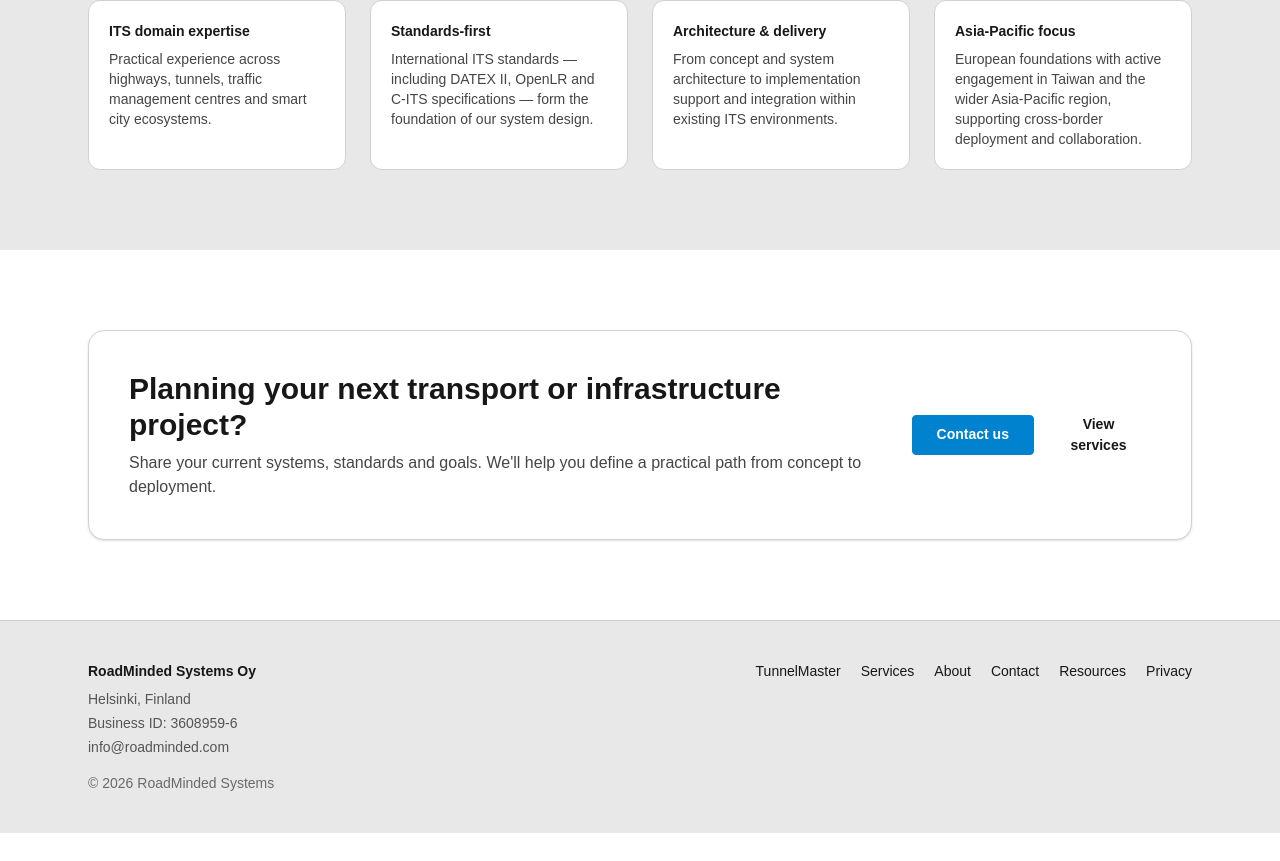
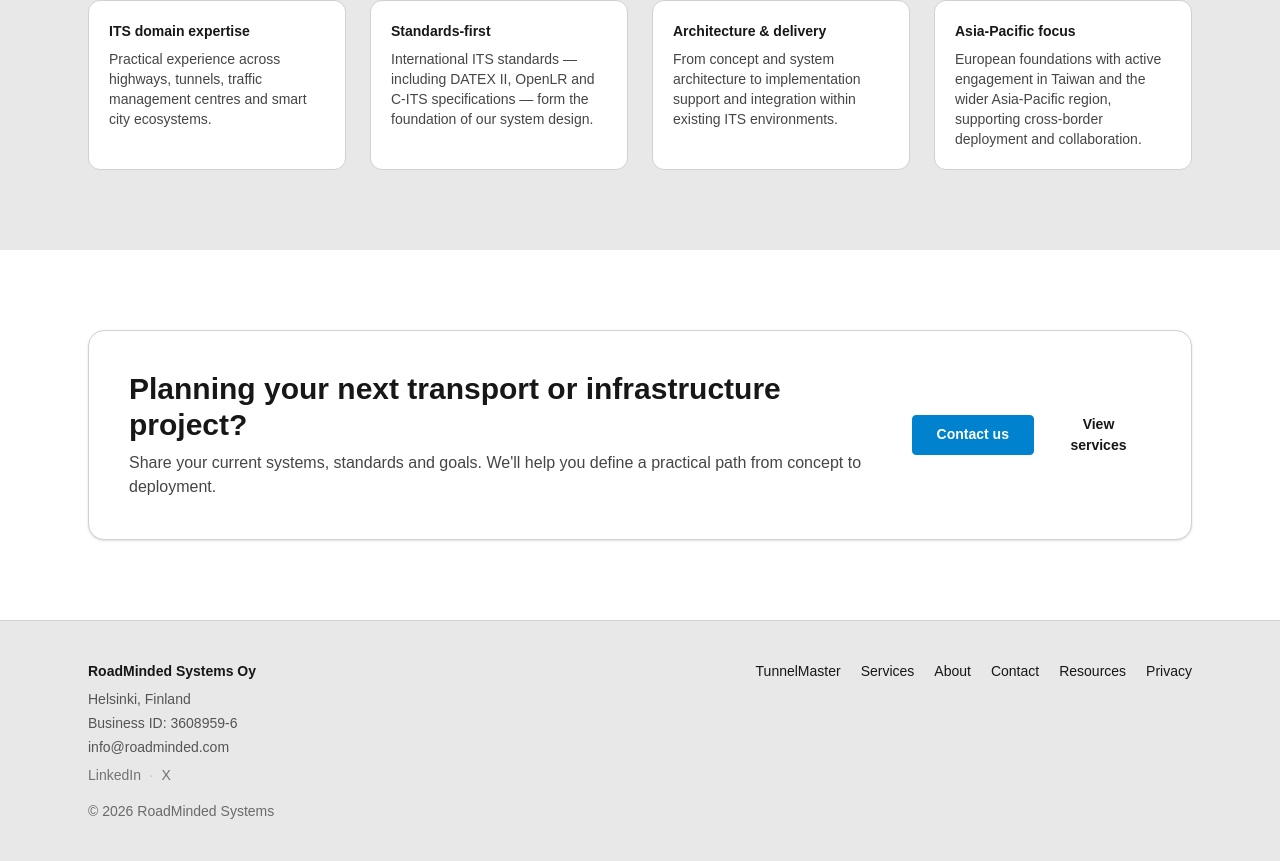
Before and after one commit to roadminded/website, a Next.js app: page / in a window 1280 px wide. Shown: the part 2243-3104 px from the top of the page. Before the commit the page ends 3076 px from the top, so only its background shows below. Built offline with nearby package versions, Linux system fonts and the light colour scheme.

Commit message:
updated footer for social media links

```diff
--- a/src/components/SiteFooter.js
+++ b/src/components/SiteFooter.js
@@ -79,6 +79,29 @@ export default function SiteFooter() {
                                     info@roadminded.com
                                 </a>
                             </div>
+
+                            <div className="mt-2 flex items-center gap-2 text-sm opacity-80">
+                                <a
+                                    href="https://www.linkedin.com/company/roadminded"
+                                    target="_blank"
+                                    rel="noopener noreferrer"
+                                    className="link link-hover font-medium"
+                                >
+                                    LinkedIn
+                                </a>
+
+                                <span className="opacity-30">·</span>
+
+                                <a
+                                    href="https://x.com/road_minded"
+                                    target="_blank"
+                                    rel="noopener noreferrer"
+                                    className="link link-hover font-medium"
+                                >
+                                    X
+                                </a>
+                            </div>
+
                         </div>
 
                         <div className="mt-4 opacity-60">
```
